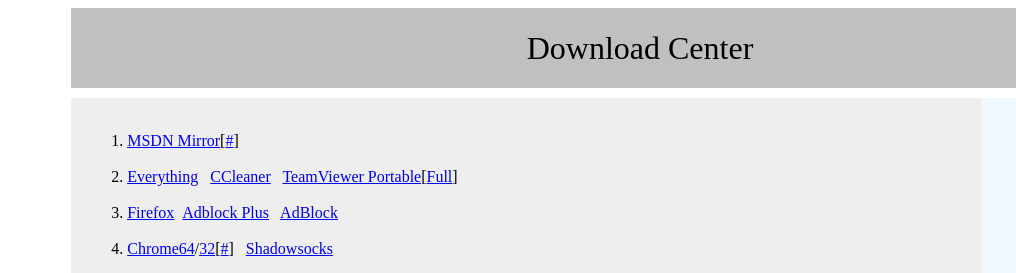
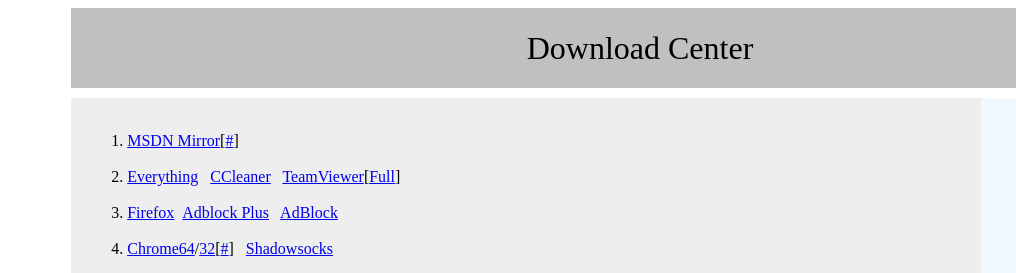
Before and after one commit to zanxj/xz, a plain HTML site: page index.html in a window 1280 px wide. Shown: the top 273 px of the page, 0-1016 px from the left. Drawn offline with Linux system fonts and the light colour scheme; grey boxes are pictures that could not be loaded.

Commit message:
Second commit

```diff
--- a/index.html
+++ b/index.html
@@ -17,7 +17,7 @@
 <br />
 <ol>
     1.&nbsp;<a href="http://msdn.itellyou.cn" target="_blank">MSDN Mirror</a>[<a href="https://www.jianguoyun.com/p/DaGswcAQnpv4BRjvvkI" target="_blank">#</a>]<br /><br />
-    2.&nbsp;<a href="http://www.voidtools.com/" target="_blank">Everything</a> &nbsp; <a href="https://www.ccleaner.com/ccleaner/download" target="_blank">CCleaner</a> &nbsp; <a href="https://download.teamviewer.com/download/TeamViewerPortable.zip" target="_blank">TeamViewer Portable</a>[<a href="https://download.teamviewer.com/full" target="_blank">Full</a>]<br /><br />
+    2.&nbsp;<a href="http://www.voidtools.com/" target="_blank">Everything</a> &nbsp; <a href="https://www.ccleaner.com/ccleaner/download" target="_blank">CCleaner</a> &nbsp; <a href="https://download.teamviewer.com/download/TeamViewerPortable.zip" target="_blank">TeamViewer</a>[<a href="https://download.teamviewer.com/full" target="_blank">Full</a>]<br /><br />
     3.&nbsp;<a href="https://www.mozilla.org/en-US/firefox/all/" target="_blank">Firefox</a> &nbsp;<a href="https://adblockplus.org/" target="_blank">Adblock Plus</a> &nbsp; <a href="https://getadblock.com/" target="_blank">AdBlock</a><br /><br />
     4.&nbsp;<a href="https://www.google.cn/intl/zh-CN/chrome/?standalone=1" target="_blank">Chrome64</a>/<a href="https://www.google.cn/intl/zh-CN/chrome/?platform=win&standalone=1" target="_blank">32</a>[<a href="https://www.iplaysoft.com/tools/chrome/" target="_blank">#</a>] &nbsp; <a href="https://github.com/shadowsocks/shadowsocks-windows" target="_blank">Shadowsocks</a><br /><br />
     5.&nbsp;<a href="https://yurl.sinaapp.com/crx.php" target="_blank">Extension</a>[<a href="https://chrome-extension-downloader.com/" target="_blank">#1</a>/<a href="https://segmentfault.com/q/1010000002574198" target="_blank">#2</a>] &nbsp;<a href="https://greasyfork.org/zh-CN" target="_blank">GreasyFork</a><br /><br />
```
